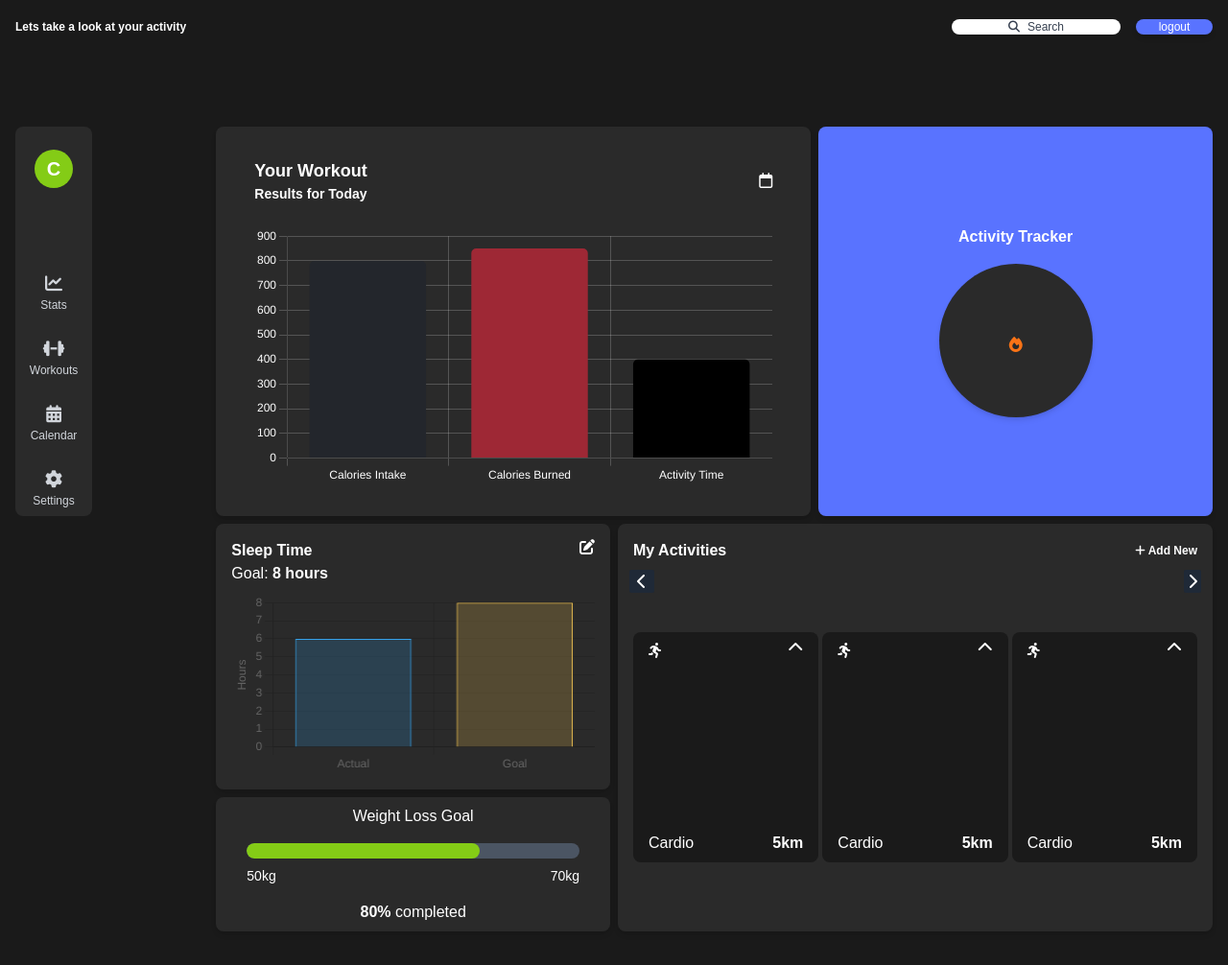
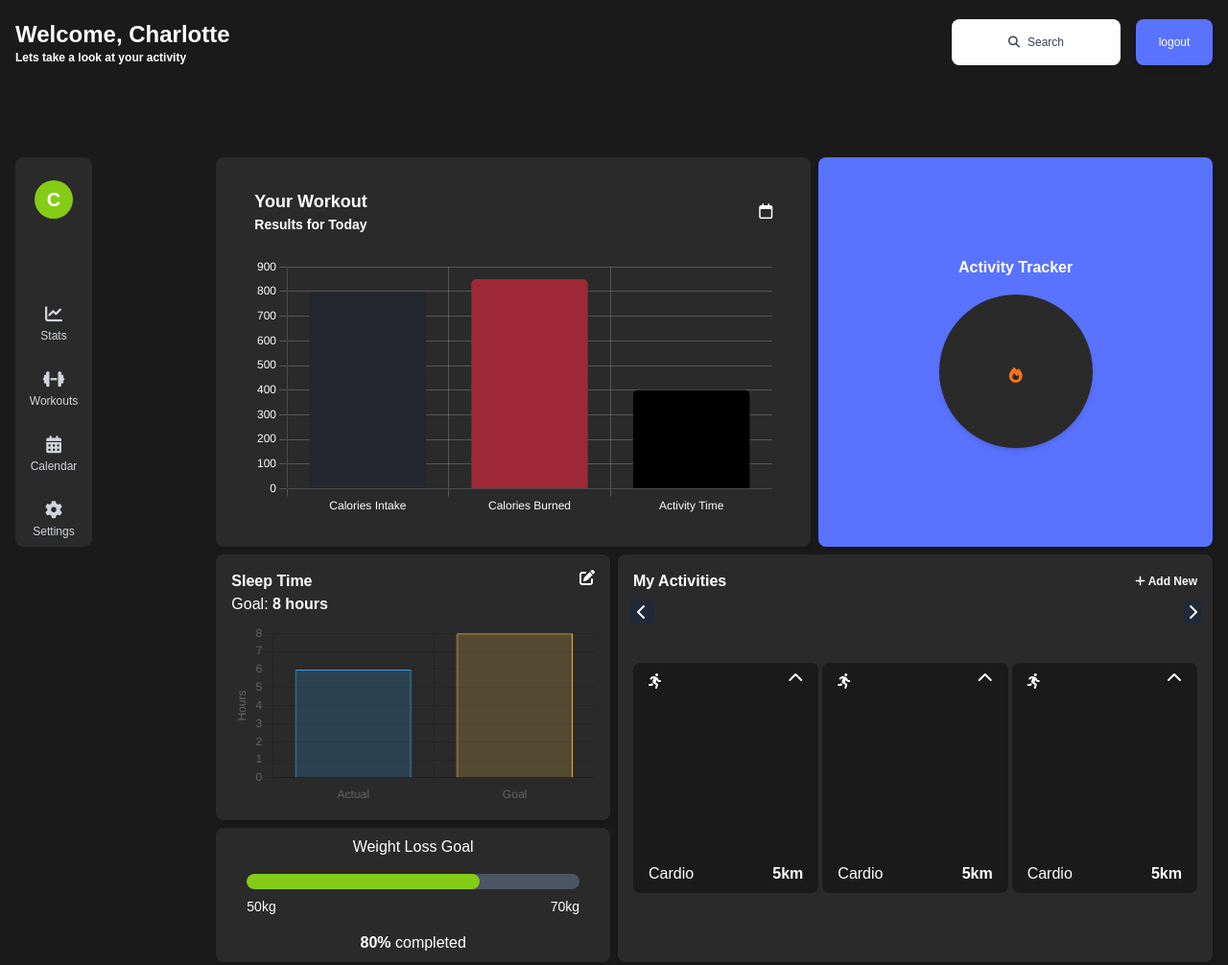
Before and after one commit to rubentotterman/logify-main, a website built with webpack: page src/index.html in a window 1280 px wide. Shown: the top 1006 px of the page at 96% size. Built offline with nearby package versions, Linux system fonts and the light colour scheme.

Commit message:
Dynamic UI changes to the navbar

```diff
--- a/src/index.html
+++ b/src/index.html
@@ -16,8 +16,8 @@
     <nav class="navbar justify-between text text-white pt-5 relative flex">
         <div class="flex flex-col justify-center">
             <h1 id="basicHello" class="font-bold text-2xl ">Welcome to Logify</h1>
-            <div id="userWelcome" class="hidden">
-            <h1 class="font-bold text-2xl hidden">Welcome, Charlotte</h1>
+            <div id="userWelcome" class="hidden flex flex-col">
+            <h1 class="font-bold text-2xl">Welcome, Charlotte</h1>
             <p class="text-xs font-semibold">Lets take a look at your activity</p>
             </div>
 
```
